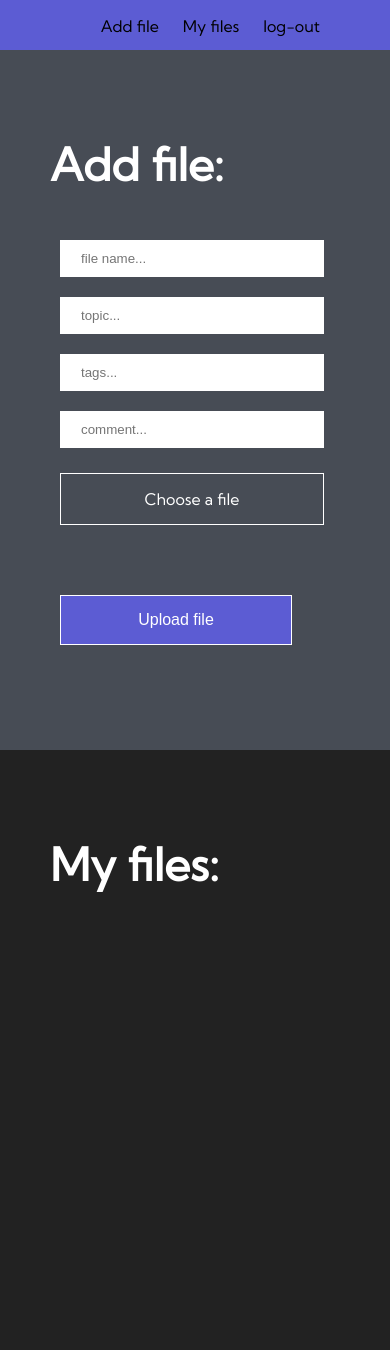
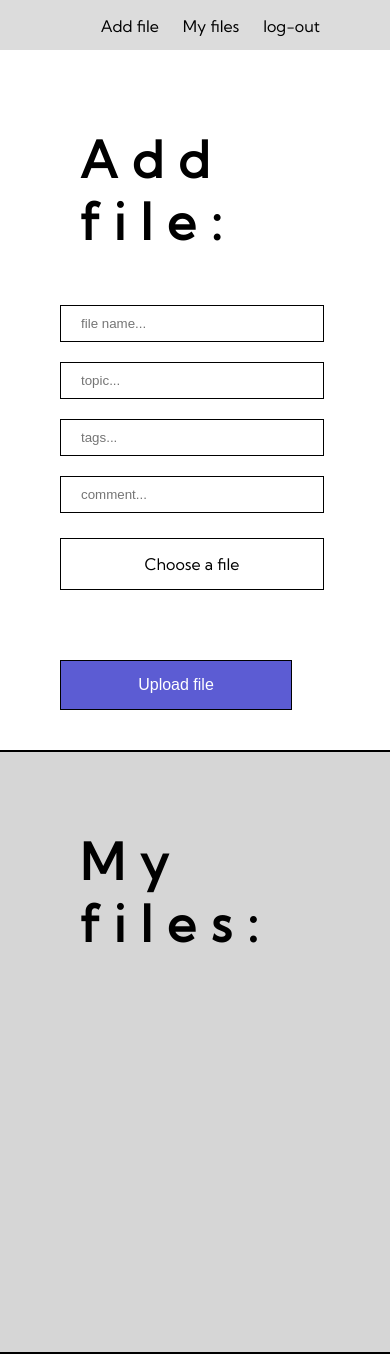
Before and after one commit to AChillFeeder/universe, a Flask app: template templates/account.html in a window 390 px wide. Run offline with Flask 2, Linux system fonts and the light colour scheme; the template is opened without the code that fills it, so the values that code supplies are empty.

Commit message:
Major style improvements, no consideration for responsiveness yet

```diff
--- a/logs.txt
+++ b/logs.txt
@@ -2,3 +2,4 @@ IP ADDRESS          TIME                            CREDS
 127.0.0.1		2020-12-09 13:03:58.899172		:::
 127.0.0.1		2020-12-09 13:04:04.089143		:::
 127.0.0.1		2020-12-09 13:04:04.116581		a chill feeder:::OneTwo12
+192.241.219.133		2020-12-09 13:13:49.217336		:::
--- a/templates/static/css/account.css
+++ b/templates/static/css/account.css
@@ -10,10 +10,20 @@ html, body{
 }
 
 #nav-bar{
-    background-color: rgb(92, 92, 211);
+    background-color: rgb(220, 220, 220);
+    /* border-bottom: 2px solid black; */
     height: 50px;
     width: 100%;
     position: fixed;
+}
+#nav-bar:before {
+    content : "";
+    position: absolute;
+    left    : 10%;
+    bottom  : 0;
+    height  : 1px;
+    width   : 80%;  /* or 100px */
+    border-bottom: 2px solid black;
 }
 
 #nav-bar ul{
@@ -29,22 +39,36 @@ html, body{
     text-decoration: none;
 }
 #nav-bar li a:hover{
-    color: white;
+    color: rgb(130, 130, 130);
 }
 
 #add-file{
     height: 600px;
-    background-color: rgb(71, 76, 85);
+    /* background-color: rgb(71, 76, 85); */
     padding: 50px;
+    border-bottom: 2px solid black;
 }
+/* #add-file:before {
+    content : "";
+    position: relative;
+    left    : 10%;
+    bottom  : 0;
+    height  : 1px;
+    width   : 80%;
+    border-bottom: 2px solid black;
+} */
 
 h2{
-    font-size: 45px;
+    margin-top: 10%;
+    font-size: 50px;
+    color: black;
+    letter-spacing: 15px;
+    margin-left: 30px;
 }
 
 #add-file input{
     background: rgba(255, 255, 255, 1);
-    border: 1.5px solid white;
+    border: 1.5px solid black;
     width: 250px;
     padding: 10px;
     padding-left: 20px;
@@ -63,7 +87,7 @@ h2{
 
 #add-file input[type='submit']{
     background: rgb(92, 92, 211);
-    margin: 1px solid white;
+    margin: 2px solid black;
     color: white;
     font-size: 16px;
     padding: 15px;
@@ -71,8 +95,8 @@ h2{
     transition: background-color 0.5s;
 }
 #add-file input[type='submit']:hover{
-    color: rgb(92, 92, 211);
-    background-color: white;
+    color: rgb(255, 255, 255);
+    background-color: rgb(48, 48, 48);
     cursor: pointer;
 }
 
@@ -91,15 +115,15 @@ h2{
     width: 570px;
     margin-top: 15px;
 
-    color: white;
-    border: 1px solid white;
+    color: black;
+    border: 1px solid black;
     text-align: center;
 
     transition: background-color 0.5s;
 }
 #add-file label:hover{
-    background-color: white;
-    color: #222;
+    background-color: rgb(209, 209, 209);
+    /* color: #222; */
     cursor: pointer;
 }
 
@@ -108,9 +132,10 @@ h2{
 
 #my-files{
     height: 500px;
-    background-color: #222;
+    background-color: rgb(214, 214, 214);
     padding: 50px;
     overflow-y: scroll;
+    border-bottom: 2px solid black;
 }
 
 #my-files .file{
@@ -154,8 +179,9 @@ h2{
 
 
 #add-user{
-    background-color: rgb(71, 76, 85);
+    background-color: rgb(255, 255, 255);
     padding: 50px;
+    padding-bottom: 20%;
 }
 
 #add-user form{
@@ -164,15 +190,19 @@ h2{
 
 #add-user input{
     padding: 10px;
+    padding-left: 20px;
     width: 400px;
     margin-bottom: 15px;
+}
+#add-user input:focus{
+    border: 1.5px solid rgb(92, 92, 211);
 }
 
 #add-user input[type='submit']{
     background: rgb(92, 92, 211);
     padding: 10px;
     border: 0.5px solid white;
-    width: 100px;
+    width: 50%;
     color: white;
     margin-top: 20px;
 }
--- a/users/a chill feeder/asdasdasdasdasdasdasdasdasdasdasdasdasdasdasdasdasdasdasd.txt
+++ /dev/null
@@ -1,6 +0,0 @@
-
-garen
-camille
-morde
-cho'gath
-senna
```
Also changed, not shown: users/a chill feeder/01.jpg (deleted), users/a chill feeder/02.jpg (deleted), users/a chill feeder/andrianov-ali-.jpg (deleted), users/a chill feeder/blog_1.jpg (deleted), 1 other file.
